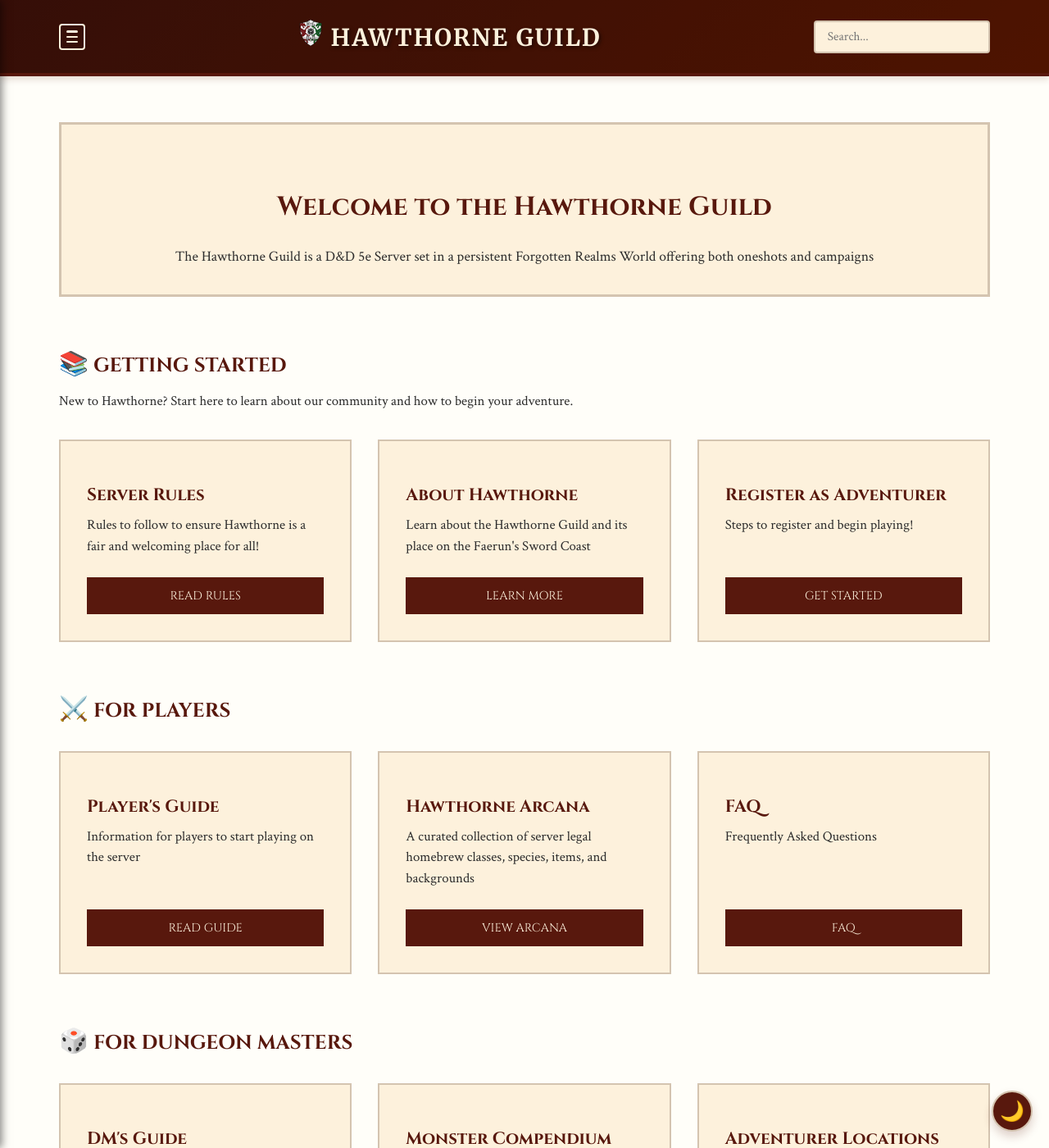
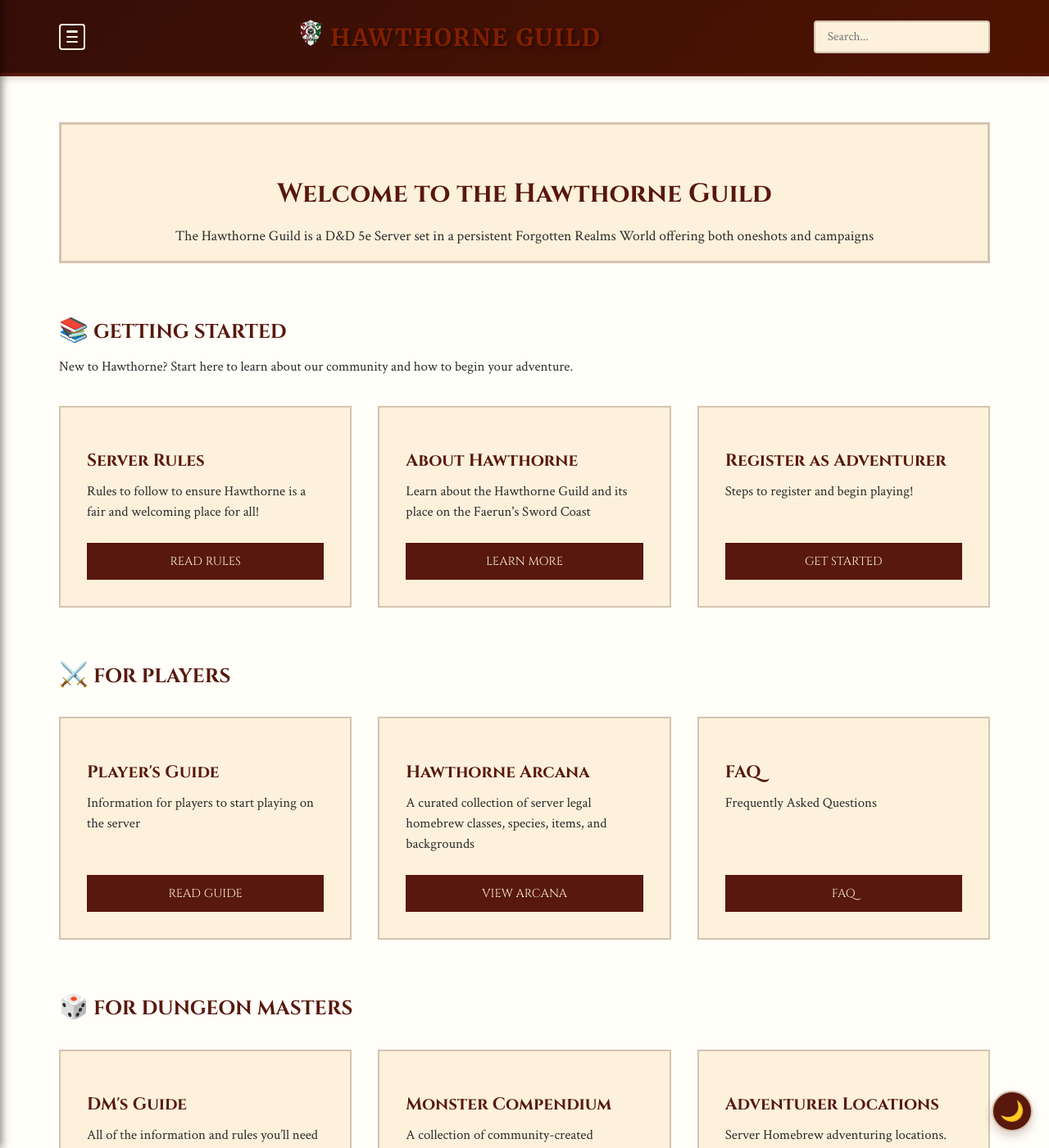
Before and after one commit to coconutswallow/Guides, a Jekyll site: the page built from index.html, in a window 1280 px wide and 1400 px high. Shown: the whole window at 82% size. Built offline with Jekyll 4.4.1, drawn with Linux system fonts in a browser that asks for light colours; comment, search, counter and statistics services are not loaded.

Commit message:
fix formatting

```diff
--- a/_layouts/default.html
+++ b/_layouts/default.html
@@ -17,8 +17,12 @@
                 <span class="bar"></span>
                 <span class="bar"></span>
             </button>
-            <h1 class="site-title"><img src="{{ '/assets/thumbnails/Guild-icon.png' | relative_url }}" class="guild-icon">
-                {{ site.title | default: "Hawthorne Guild" }}</h1>
+            <h1 class="site-title">
+                <a href="{{ '/' | relative_url }}" class="home-link">
+                    <img src="{{ '/assets/thumbnails/Guild-icon.png' | relative_url }}" class="guild-icon">
+                    {{ site.title | default: "Hawthorne Guild" }}
+                </a>
+            </h1>
 
             <div class="header-search-container">
                 <input type="text" id="search-input" placeholder="Search..." aria-label="Search documents">
--- a/assets/css/home.css
+++ b/assets/css/home.css
@@ -7,7 +7,7 @@
   background: var(--color-bg-light);
   border: 3px solid var(--color-border);
   border-radius: var(--border-radius);
-  padding: 2em 1em;
+  padding: 1em 1em;
   margin: 2em 0 3em 0;
   text-align: center;
   transition: background-color 0.3s ease, border-color 0.3s ease;
--- a/assets/css/style.css
+++ b/assets/css/style.css
@@ -649,7 +649,6 @@
 
 h2 {
   font-size: 2em;
-  padding-bottom: 0.3em;
   margin-top: 1.5em;
 }
 
```
